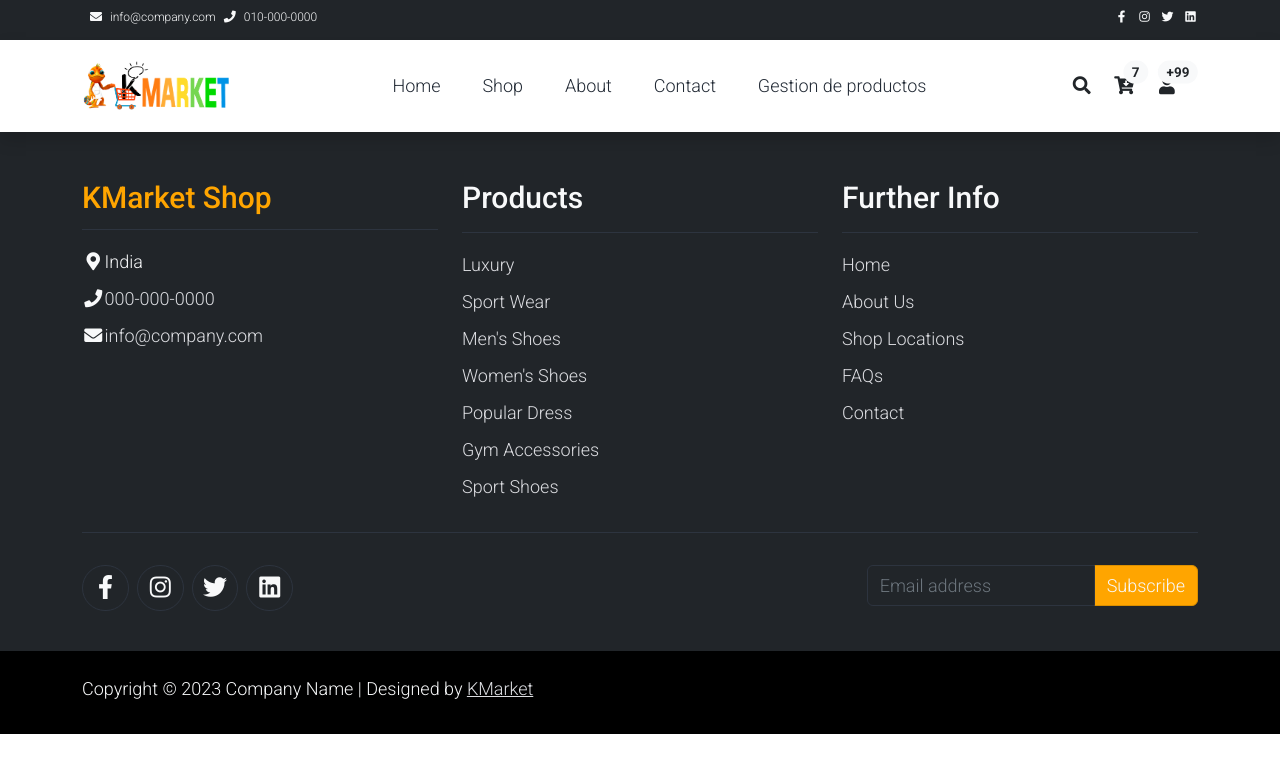
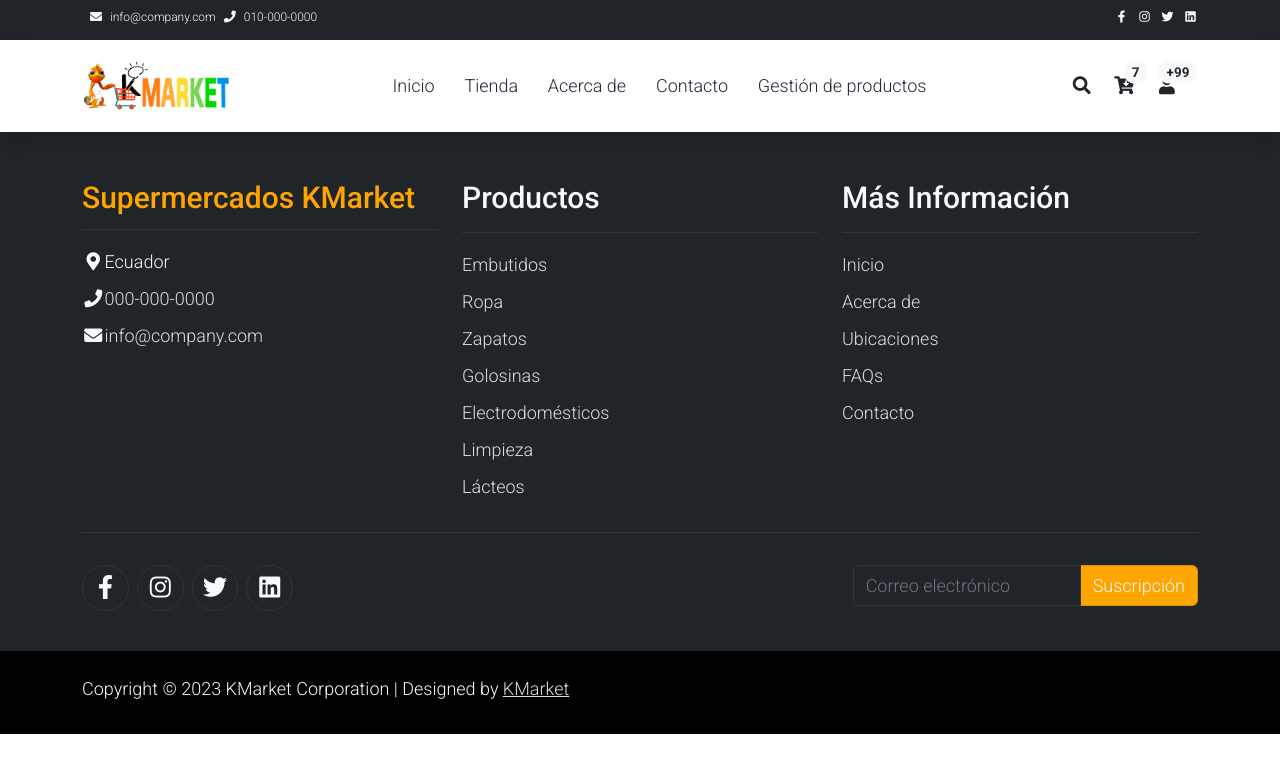
Before and after one commit to jeici21/proyecto-final, a React (Create React App) app: page /table in a window 1280 px wide. Shown: the top 772 px of the page. Built offline with nearby package versions, Linux system fonts and the light colour scheme.

Commit message:
Traducido al español.

```diff
--- a/src/components/Contact.jsx
+++ b/src/components/Contact.jsx
@@ -54,7 +54,7 @@ const Contact = () => {
                 <textarea id="textarea" required placeholder="Escriba su mensaje..." value={textarea}
                     onChange={(e) => { onChangeHandler("textarea", e.target.value); }}>
                 </textarea>
-                <button type="submit">Get in Touch!</button>
+                <button type="submit">Enviar mensaje</button>
             </form>
         </div>
     );
--- a/src/components/FeaturedProducts.jsx
+++ b/src/components/FeaturedProducts.jsx
@@ -4,7 +4,7 @@ const FeaturedProducts = () => {
             <div className="container py-5">
                 <div className="row text-center py-3">
                     <div className="col-lg-6 m-auto">
-                        <h1 className="h1">Featured Product</h1>
+                        <h1 className="h1">Productos destacados</h1>
                         <p>
                             Lorem Ipsum is simply dummy text of the printing and typesetting industry.
                             Lorem Ipsum has been the industry's standard dummy text ever since the 1500s,
--- a/src/components/Footer.jsx
+++ b/src/components/Footer.jsx
@@ -1,16 +1,18 @@
 import { NavLink } from "react-router-dom";
 
 const Footer = () => {
+    const year = new Date().getFullYear();
+
     return (
         <footer className="bg-dark" id="tempaltemo_footer">
             <div className="container">
                 <div className="row">
                     <div className="col-md-4 pt-5">
-                        <h2 className="h2 border-bottom pb-3 border-light logo">KMarket Shop</h2>
+                        <h2 className="h2 border-bottom pb-3 border-light logo">Supermercados KMarket</h2>
                         <ul className="list-unstyled text-light footer-link-list">
                             <li>
                                 <i className="fas fa-map-marker-alt fa-fw"></i>
-                                India
+                                Ecuador
                             </li>
                             <li>
                                 <i className="fa fa-phone fa-fw"></i>
@@ -23,35 +25,40 @@ const Footer = () => {
                         </ul>
                     </div>
                     <div className="col-md-4 pt-5">
-                        <h2 className="h2 text-light border-bottom pb-3 border-light">Products</h2>
+                        <h2 className="h2 text-light border-bottom pb-3 border-light">Productos</h2>
                         <ul className="list-unstyled text-light footer-link-list">
-                            <li><a className="text-decoration-none" href="#">Luxury</a></li>
-                            <li><a className="text-decoration-none" href="#">Sport Wear</a></li>
-                            <li><a className="text-decoration-none" href="#">Men's Shoes</a></li>
-                            <li><a className="text-decoration-none" href="#">Women's Shoes</a></li>
-                            <li><a className="text-decoration-none" href="#">Popular Dress</a></li>
-                            <li><a className="text-decoration-none" href="#">Gym Accessories</a></li>
-                            <li><a className="text-decoration-none" href="#">Sport Shoes</a></li>
+                            <li><a className="text-decoration-none" href="#">Embutidos</a></li>
+                            <li><a className="text-decoration-none" href="#">Ropa</a></li>
+                            <li><a className="text-decoration-none" href="#">Zapatos</a></li>
+                            <li><a className="text-decoration-none" href="#">Golosinas</a></li>
+                            <li><a className="text-decoration-none" href="#">Electrodomésticos</a></li>
+                            <li><a className="text-decoration-none" href="#">Limpieza</a></li>
+                            <li><a className="text-decoration-none" href="#">Lácteos</a></li>
                         </ul>
                     </div>
                     <div className="col-md-4 pt-5">
-                        <h2 className="h2 text-light border-bottom pb-3 border-light">Further Info</h2>
+                        <h2 className="h2 text-light border-bottom pb-3 border-light">Más Información</h2>
                         <ul className="list-unstyled text-light footer-link-list">
                             <li>
                                 <NavLink to="/" activeclassname="active" exact="true" className="text-decoration-none">
-                                    Home
+                                    Inicio
                                 </NavLink>
                             </li>
                             <li>
                                 <NavLink to="/about" activeclassname="active" exact="true" className="text-decoration-none">
-                                    About Us
+                                    Acerca de
                                 </NavLink>
                             </li>
-                            <li><a className="text-decoration-none" href="#">Shop Locations</a></li>
+                            <li>
+                                <NavLink activeclassname="active" className="text-decoration-none"
+                                    to="https://goo.gl/maps/DzG5vJjFAcaZSGRD8">
+                                    Ubicaciones
+                                </NavLink>
+                            </li>
                             <li><a className="text-decoration-none" href="#">FAQs</a></li>
                             <li>
                                 <NavLink to="/contact" activeclassname="active" exact="true" className="text-decoration-none">
-                                    Contact
+                                    Contacto
                                 </NavLink>
                             </li>
                         </ul>
@@ -86,11 +93,11 @@ const Footer = () => {
                         </ul>
                     </div>
                     <div className="col-auto">
-                        <label className="sr-only" htmlFor="subscribeEmail">Email address</label>
+                        <label className="sr-only" htmlFor="subscribeEmail">Correo electrónico</label>
                         <div className="input-group mb-2">
                             <input type="text" className="form-control bg-dark border-light" id="subscribeEmail"
-                                placeholder="Email address" />
-                            <div className="input-group-text btn-success text-light">Subscribe</div>
+                                placeholder="Correo electrónico" />
+                            <div className="input-group-text btn-success text-light">Suscripción</div>
                         </div>
                     </div>
                 </div>
@@ -100,7 +107,7 @@ const Footer = () => {
                     <div className="row pt-2">
                         <div className="col-12">
                             <p className="text-left text-light">
-                                Copyright &copy; 2023 Company Name
+                                Copyright &copy; {year} KMarket Corporation
                                 | Designed by <a rel="sponsored" href="#" target="_blank">KMarket</a>
                             </p>
                         </div>
--- a/src/components/MonthCategories.jsx
+++ b/src/components/MonthCategories.jsx
@@ -3,7 +3,7 @@ const MonthCategories = () => {
         <section className="container py-5">
             <div className="row text-center pt-3">
                 <div className="col-lg-6 m-auto">
-                    <h1 className="h1">Categories of The Month</h1>
+                    <h1 className="h1">Categorías del Mes</h1>
                     <p>
                         Lorem Ipsum is simply dummy text of the printing and typesetting industry.
                         Lorem Ipsum has been the industry's standard dummy text ever since the 1500s,
@@ -17,24 +17,24 @@ const MonthCategories = () => {
                         <img src="https://therichpost.com/wp-content/uploads/2021/05/category_img_01.jpg"
                             className="rounded-circle img-fluid border" alt="" />
                     </a>
-                    <h5 className="text-center mt-3 mb-3">Watches</h5>
-                    <p className="text-center"><a className="btn btn-success">Go Shop</a></p>
+                    <h5 className="text-center mt-3 mb-3">Relojes</h5>
+                    <p className="text-center"><a className="btn btn-success">Ir a la tienda</a></p>
                 </div>
                 <div className="col-12 col-md-4 p-5 mt-3">
                     <a href="#">
                         <img src="https://therichpost.com/wp-content/uploads/2021/05/category_img_02.jpg"
                             className="rounded-circle img-fluid border" alt="" />
                     </a>
-                    <h2 className="h5 text-center mt-3 mb-3">Shoes</h2>
-                    <p className="text-center"><a className="btn btn-success">Go Shop</a></p>
+                    <h2 className="h5 text-center mt-3 mb-3">Zapatos</h2>
+                    <p className="text-center"><a className="btn btn-success">Ir a la tienda</a></p>
                 </div>
                 <div className="col-12 col-md-4 p-5 mt-3">
                     <a href="#">
                         <img src="https://therichpost.com/wp-content/uploads/2021/05/category_img_03.jpg"
                             className="rounded-circle img-fluid border" alt="" />
                     </a>
-                    <h2 className="h5 text-center mt-3 mb-3">Accessories</h2>
-                    <p className="text-center"><a className="btn btn-success">Go Shop</a></p>
+                    <h2 className="h5 text-center mt-3 mb-3">Accessorios</h2>
+                    <p className="text-center"><a className="btn btn-success">Ir a la tienda</a></p>
                 </div>
             </div>
         </section>
--- a/src/components/NavbarMain.jsx
+++ b/src/components/NavbarMain.jsx
@@ -18,26 +18,26 @@ const NavbarMain = () => {
                     <div className="flex-fill">
                         <ul className="nav navbar-nav d-flex justify-content-between mx-lg-auto">
                             <li className="nav-item">
-                                <NavLink to="/" activeclassname="active" exact="true" className="nav-link">Home</NavLink>
+                                <NavLink to="/" activeclassname="active" exact="true" className="nav-link">Inicio</NavLink>
                             </li>
                             <li className="nav-item">
-                                <NavLink to="/shop" activeclassname="active" exact="true" className="nav-link">Shop</NavLink>
+                                <NavLink to="/shop" activeclassname="active" exact="true" className="nav-link">Tienda</NavLink>
                             </li>
                             <li className="nav-item">
-                                <NavLink to="/about" activeclassname="active" exact="true" className="nav-link">About</NavLink>
+                                <NavLink to="/about" activeclassname="active" exact="true" className="nav-link">Acerca de</NavLink>
                             </li>
                             <li className="nav-item">
-                                <NavLink to="/contact" activeclassname="active" exact="true" className="nav-link">Contact</NavLink>
+                                <NavLink to="/contact" activeclassname="active" exact="true" className="nav-link">Contacto</NavLink>
                             </li>
                             <li className="nav-item">
-                                <NavLink to="/crud" activeclassname="active" exact="true" className="nav-link">Gestion de productos</NavLink>
+                                <NavLink to="/crud" activeclassname="active" exact="true" className="nav-link">Gestión de productos</NavLink>
                             </li>
                         </ul>
                     </div>
                     <div className="navbar align-self-center d-flex">
                         <div className="d-lg-none flex-sm-fill mt-3 mb-4 col-7 col-sm-auto pr-3">
                             <div className="input-group">
-                                <input type="text" className="form-control" id="inputMobileSearch" placeholder="Search ..." />
+                                <input type="text" className="form-control" id="inputMobileSearch" placeholder="Buscar..." />
                                 <div className="input-group-text">
                                     <i className="fa fa-fw fa-search"></i>
                                 </div>
--- a/src/components/Search.jsx
+++ b/src/components/Search.jsx
@@ -8,7 +8,7 @@ const Search = () => {
                 </div>
                 <form action="" method="get" className="modal-content modal-body border-0 p-0">
                     <div className="input-group mb-2">
-                        <input type="text" className="form-control" id="inputModalSearch" name="q" placeholder="Search ..." />
+                        <input type="text" className="form-control" id="inputModalSearch" name="q" placeholder="Buscar..." />
                         <button type="submit" className="input-group-text bg-success text-light">
                             <i className="fa fa-fw fa-search text-white"></i>
                         </button>
--- a/src/components/Shop.jsx
+++ b/src/components/Shop.jsx
@@ -27,7 +27,7 @@ const Shop = () => {
                 <div className="container">
                     <div className="section-header">
                         <i className="fa fa-cart-arrow-down"></i>
-                        <h2>KMarket Products</h2>
+                        <h2>Productos KMarket</h2>
                         <p>Esperamos que los productos que ofrecemos sean de su gusto.</p>
                     </div>
                     <div className="row">
@@ -40,13 +40,13 @@ const Shop = () => {
                                                 <img src={result.img} alt="Publication" />
                                             </a>
                                             <ul>
-                                                <li><a href="#" title="Add to Favorite"><i className="fa fa-heart"></i></a></li>
-                                                <li><a href="#" title="Add to Compare"><i className="fa fa-refresh"></i></a></li>
-                                                <li><a href="#" title="Quick View"><i className="fa fa-search"></i></a></li>
+                                                <li><a href="#" title="Añadir a Favoritos"><i className="fa fa-heart"></i></a></li>
+                                                <li><a href="#" title="Añadir a comparación"><i className="fa fa-refresh"></i></a></li>
+                                                <li><a href="#" title="Vistazo Rápido"><i className="fa fa-search"></i></a></li>
                                             </ul>
                                         </figure>
                                         <div className="publication-content">
-                                            <span className="category">Products</span>
+                                            <span className="category">Productos</span>
                                             <h3><a href="#">{result.name}</a></h3>
                                             <ul>
                                                 <li><i className="icofont-star"></i></li>
@@ -58,7 +58,7 @@ const Shop = () => {
                                             <h4 className="price">${result.price}</h4>
                                         </div>
                                         <div className="add-to-cart">
-                                            <a href="#" className="default-btn">Add to Cart</a>
+                                            <a href="#" className="default-btn">Añadir al Carro</a>
                                         </div>
                                     </div>
                                 </div>
--- a/src/pages/dashboard/dashboard.jsx
+++ b/src/pages/dashboard/dashboard.jsx
@@ -29,12 +29,12 @@ export const Dashboard = (props) => {
     return (
         <Container>
             <div className='dashboard-container'>
-                <h4>Hello {data && `${data.firstName} ${data.lastName}`}</h4>
+                <h4>Hola {data && `${data.firstName} ${data.lastName}`}</h4>
                 <br></br>
                 {data && data.roles && data.roles.filter(value => value.roleCode === 'ADMIN').length > 0
-                    && <Button type="variant">Add User</Button>}
+                    && <Button type="variant">Añadir Usuario</Button>}
                 <br></br>
-                <Button className='dashboard-button' onClick={() => logOut()}>Logout</Button>
+                <Button className='dashboard-button' onClick={() => logOut()}>Cerrar sesión</Button>
             </div>
         </Container>
     )
```
Also changed, not shown: src/components/About.jsx (+7 -8 lines), src/components/Crud.jsx (+27 -28 lines), src/components/Login.jsx (+11 -11 lines), src/redux/reducers/auth.jsx (+12 -12 lines).
